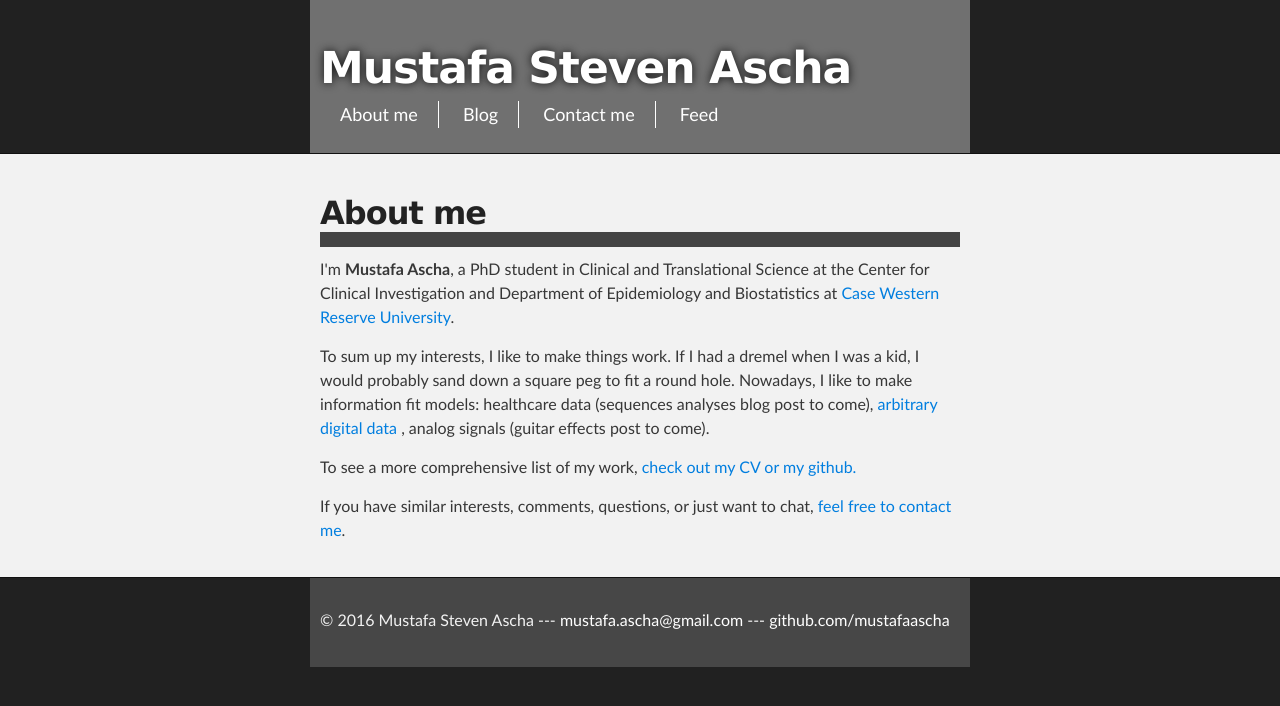
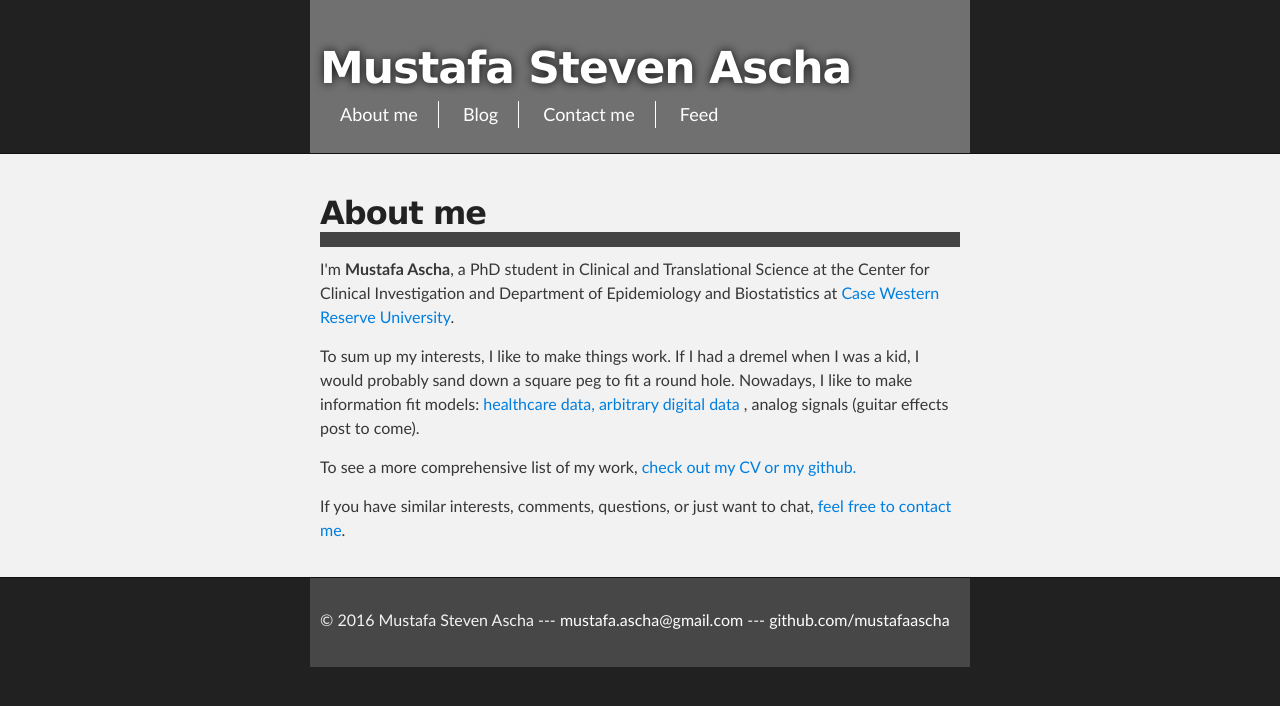
Before and after one commit to mustafaascha/mustafaascha.github.io, a Jekyll site: the page built from about/index.html, in a window 1280 px wide. Shown: the top 706 px of the page. Built offline with Jekyll 4.4.1, drawn with Linux system fonts in a browser that asks for light colours.

Commit message:
fix about me

```diff
--- a/about/index.html
+++ b/about/index.html
@@ -7,7 +7,7 @@
 
 <p> I'm <strong>Mustafa Ascha</strong>, a PhD student in Clinical and Translational Science at the Center for Clinical Investigation and Department of Epidemiology and Biostatistics at <a href="http://www.case.edu/" target="_blank">Case Western Reserve University</a>.</p>
 
-<p> To sum up my interests, I like to make things work. If I had a dremel when I was a kid, I would probably sand down a square peg to fit a round hole. Nowadays, I like to make information fit models: healthcare data (sequences analyses blog post to come), <a href="http://mustafa.fyi/blog/2016/08/21/CustomQisan" target="_blank"> arbitrary digital data </a>, analog signals (guitar effects post to come).</p>
+<p> To sum up my interests, I like to make things work. If I had a dremel when I was a kid, I would probably sand down a square peg to fit a round hole. Nowadays, I like to make information fit models: <a href="http://mustafa.fyi/blog/2016/09/05/Claims_Sequences" target="_blank"> healthcare data, <a href="http://mustafa.fyi/blog/2016/08/21/CustomQisan" target="_blank"> arbitrary digital data </a>, analog signals (guitar effects post to come).</p>
 
 <p>To see a more comprehensive list of my work, <a href="http://mustafa.fyi/assets/Ascha_CV.pdf", target = "_blank"> check out my CV</a> <a href="http://github.com/mustafaascha", target="_blank"> or my github.</a> </p>
 
```
